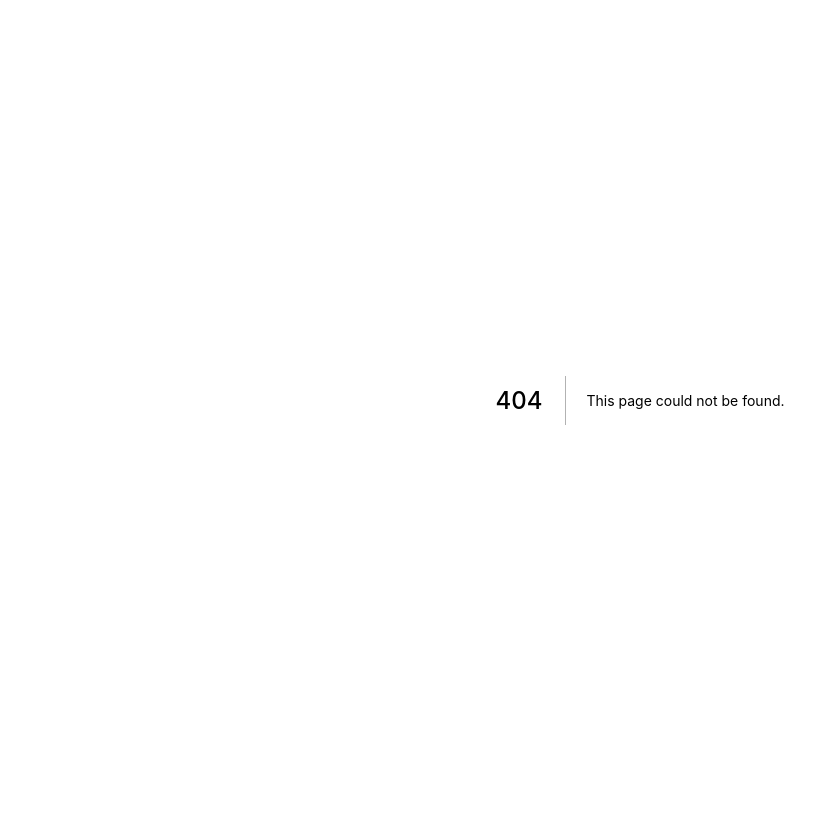
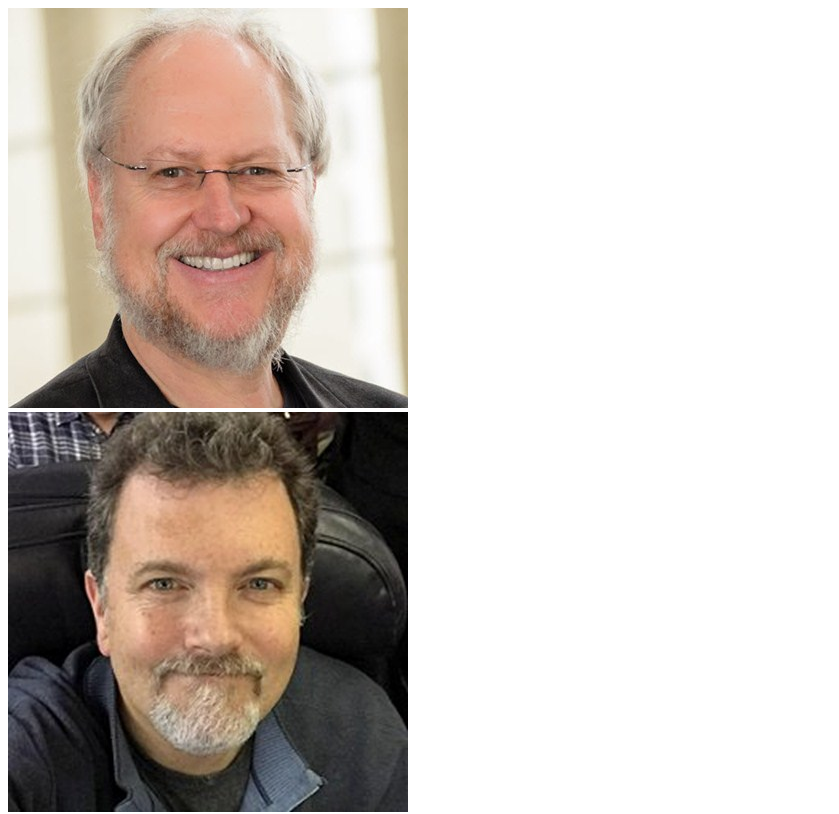
Before and after one commit to AlexBreskin/pluralsight-course-using-react-hooks, a Next.js app in the folder 02-Basic-React-Hooks-useState-useRef-useEffect/clip2-Setting-Up-Toolchain/: page /ImageChangeOnScroll in a window 1280 px wide. Before the commit this address had no page. Shown: the top 814 px of the page, without its empty margins (0-839 px from the left). Built offline with nearby package versions, Linux system fonts and the light colour scheme.

Commit message:
✨ Added Image toggle on scroll

```diff
--- /dev/null
+++ b/02-Basic-React-Hooks-useState-useRef-useEffect/clip2-Setting-Up-Toolchain/pages/ImageChangeOnScroll.js
@@ -0,0 +1,22 @@
+import React from "react";
+import ImageToggleOnScroll from "../src/ImageToggleOnScroll";
+
+const ImageChangeOnScroll = () => {
+  return (
+    <div>
+      {[1124, 187, 823, 1269, 1530].map((speakerId) => {
+        return (
+          <div key={speakerId}>
+            <ImageToggleOnScroll
+              primaryImg={`/static/speakers/bw/Speaker-${speakerId}.jpg`}
+              secondaryImg={`/static/speakers/Speaker-${speakerId}.jpg`}
+              alt=""
+            />
+          </div>
+        );
+      })}
+    </div>
+  );
+};
+
+export default ImageChangeOnScroll;
--- /dev/null
+++ b/02-Basic-React-Hooks-useState-useRef-useEffect/clip2-Setting-Up-Toolchain/src/ImageToggleOnScroll.js
@@ -0,0 +1,25 @@
+import React, { useRef, useEffect, useState } from "react";
+
+const ImageToggleOnScroll = ({ primaryImg, secondaryImg }) => {
+  const imageRef = useRef(null);
+  const isInView = () => {
+    const rect = imageRef.current.getBoundingClientRect();
+    return rect.top >= 0 && rect.bottom <= window.innerHeight;
+  };
+  const [inView, setInView] = useState(false);
+
+  useEffect(() => {
+    window.addEventListener("scroll", scrollHandler);
+    return () => {
+      window.removeEventListener("scroll", scrollHandler);
+    };
+  }, []);
+
+  const scrollHandler = () => {
+    setInView(isInView());
+  };
+
+  return <img src={inView ? secondaryImg : primaryImg} alt="" ref={imageRef} />;
+};
+
+export default ImageToggleOnScroll;
```
